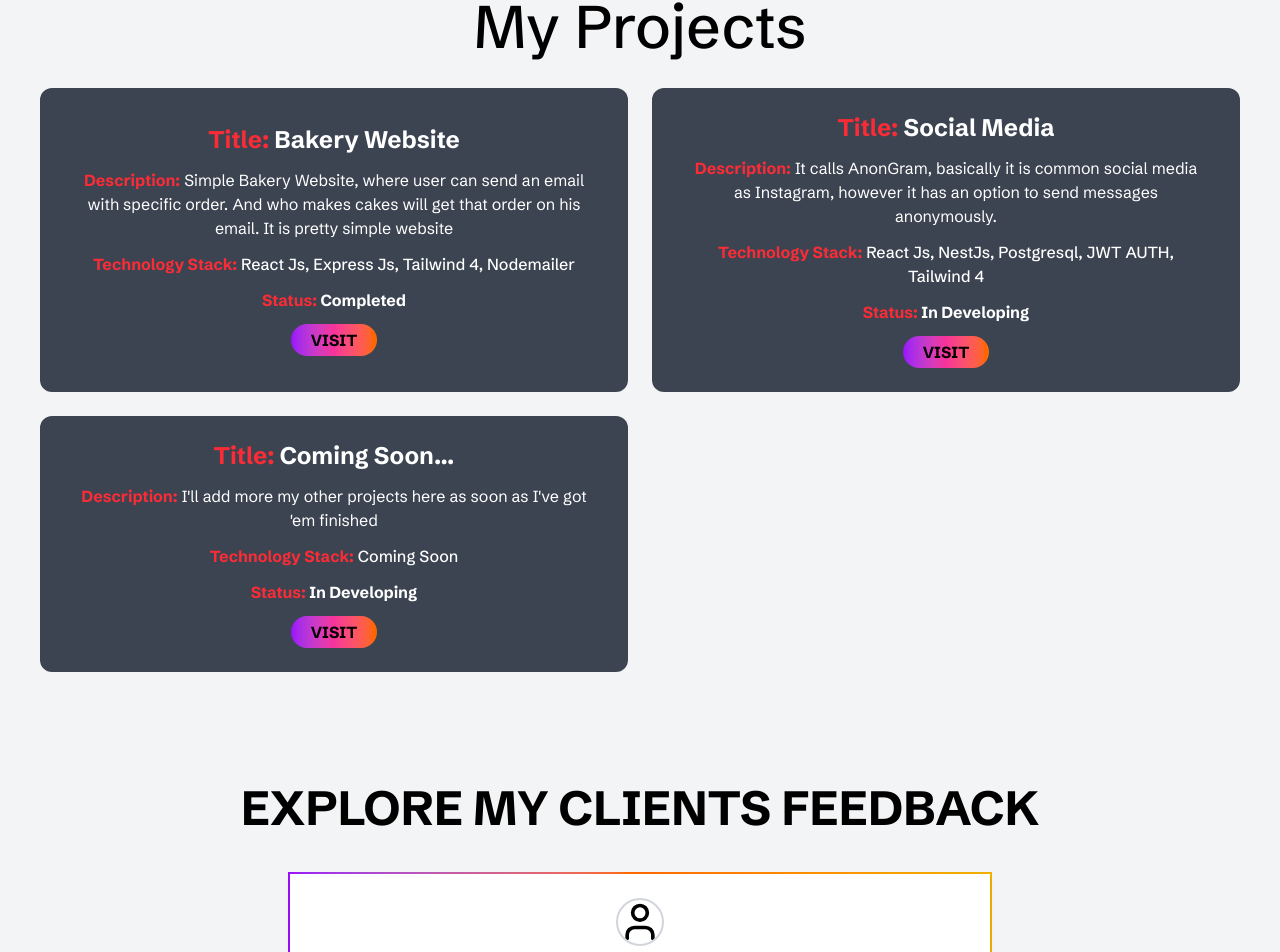
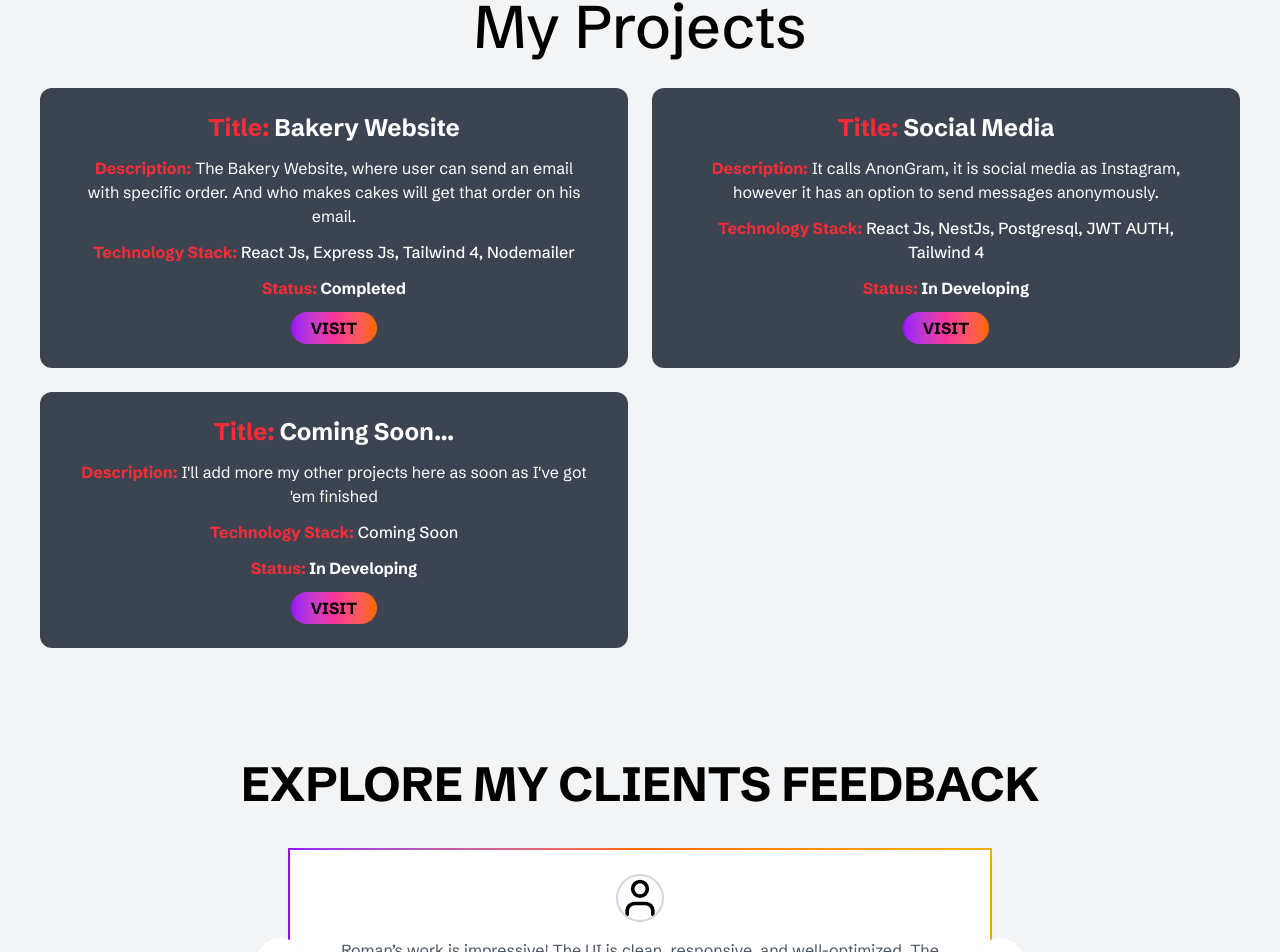
Before and after one commit to d1skoPrime/Portfoilo, a React (Vite) app: page / in a window 1280 px wide. Shown: the part 1956-2908 px from the top of the page. Built offline with nearby package versions, Linux system fonts and the light colour scheme.

Commit message:
Update Projects.tsx fix descriptions

```diff
--- a/src/pages/components/Projects.tsx
+++ b/src/pages/components/Projects.tsx
@@ -8,7 +8,7 @@ const Projects = () => {
 			id: 1,
 			title: 'Bakery Website',
 			description:
-				'Simple Bakery Website, where user can send an email with specific order. And who makes cakes will get that order on his email. It is pretty simple website',
+				'The Bakery Website, where user can send an email with specific order. And who makes cakes will get that order on his email.',
 			stack: 'React Js, Express Js, Tailwind 4, Nodemailer',
 			status: 'Completed',
 			link: 'https://github.com/d1skoPrime/bakery-client',
@@ -17,7 +17,7 @@ const Projects = () => {
 			id: 2,
 			title: 'Social Media',
 			description:
-				'It calls AnonGram, basically it is common social media as Instagram, however it has an option to send messages anonymously.',
+				'It calls AnonGram, it is social media as Instagram, however it has an option to send messages anonymously.',
 			stack: 'React Js, NestJs, Postgresql, JWT AUTH, Tailwind 4',
 			status: 'In Developing',
 			link: 'https://github.com/d1skoPrime/SocialMedia-BackEnd',
```
